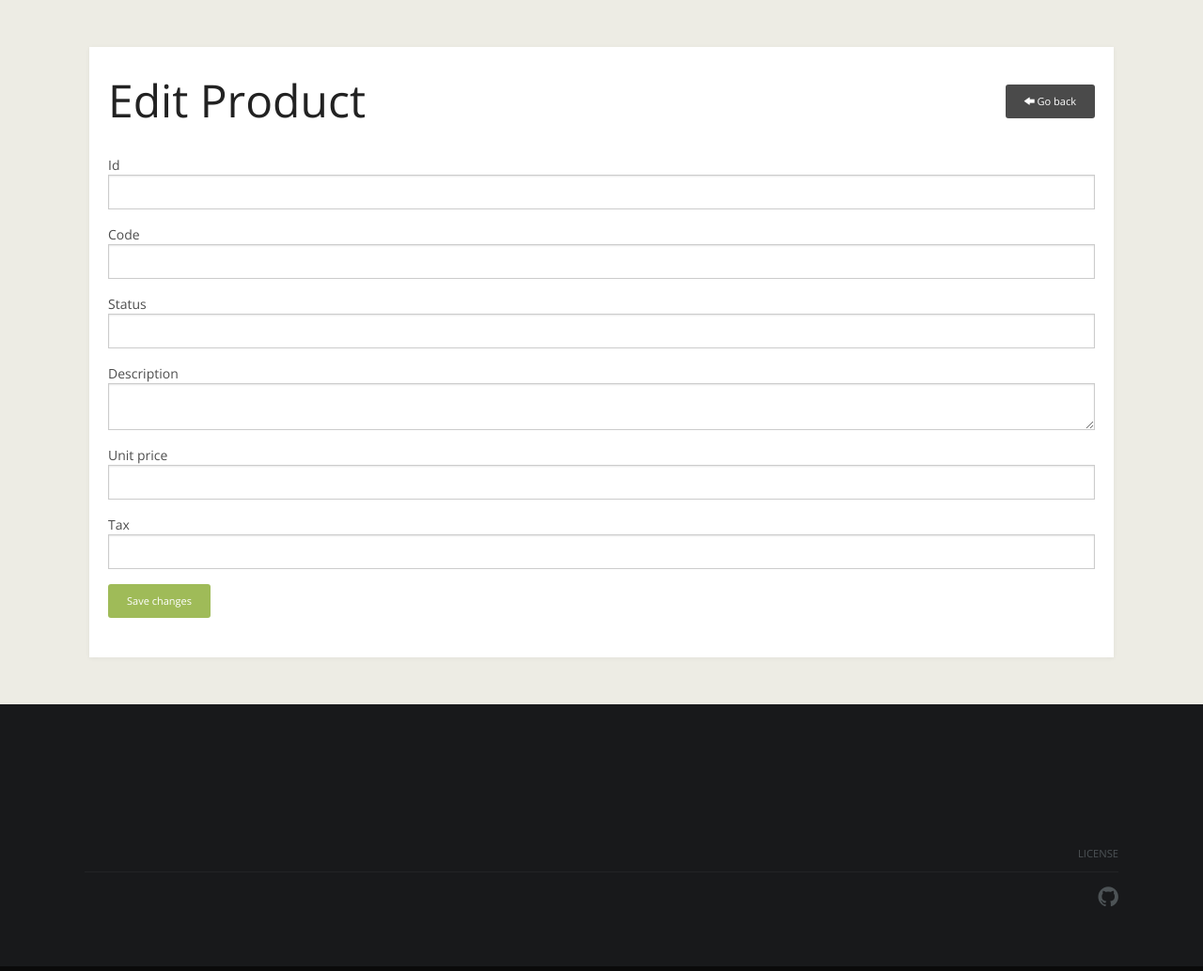
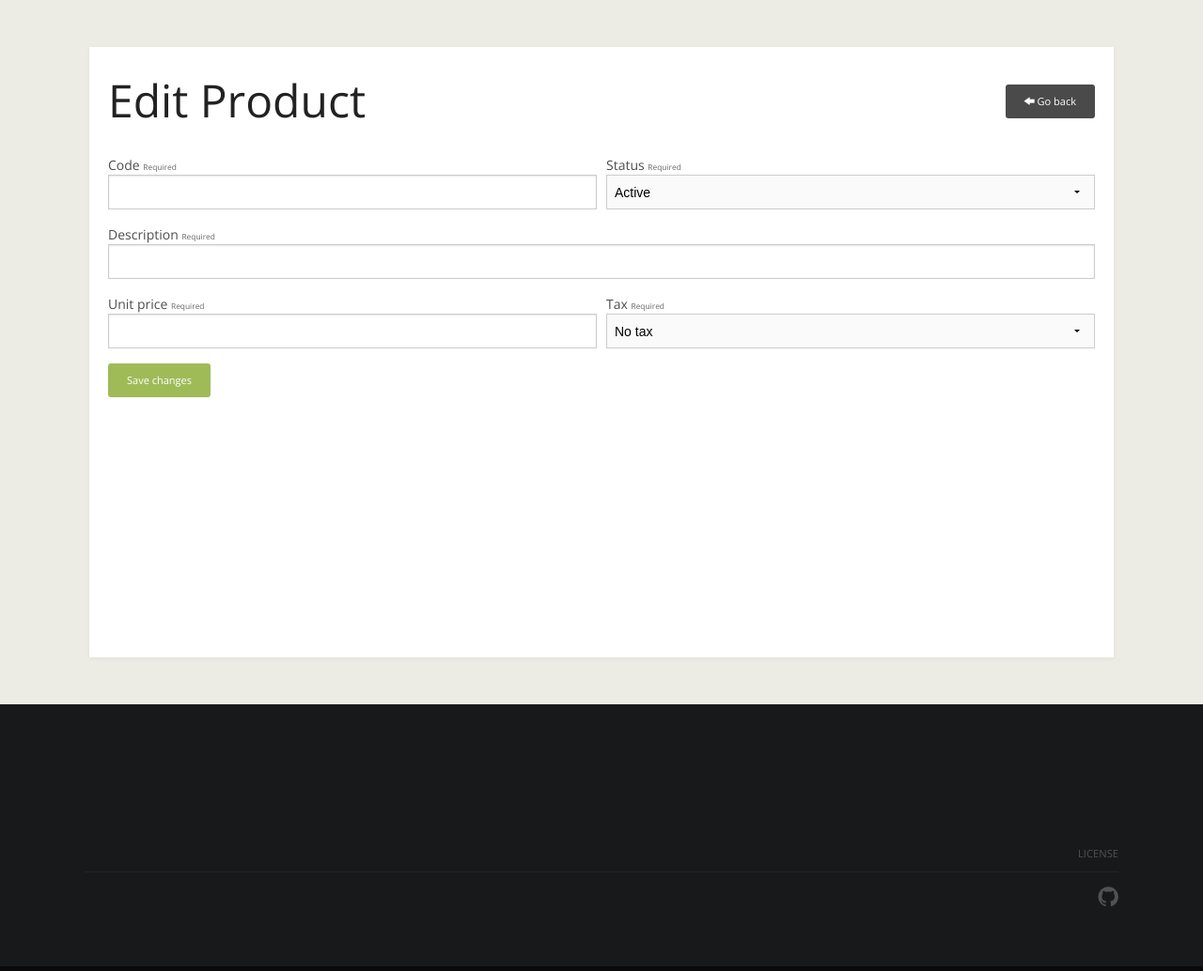
Before and after one commit to darkbox/TimesApp, a CakePHP app: the page made by app/View/Products/edit.ctp in a window 1280 px wide. Shown: the part 60-1094 px from the top of the page at 94% size. Run offline with PHP 8.4 and a stand-in for CakePHP, Linux system fonts and the light colour scheme; the template is opened without the code that fills it, so the values that code supplies are empty; form fields are guessed from the names that the template uses; some libraries are stand-ins or nearby versions.

Commit message:
Editar servicios, impuestos y productos

```diff
--- a/app/View/Products/edit.ctp
+++ b/app/View/Products/edit.ctp
@@ -9,18 +9,54 @@
 			</header>
 			<!-- Contenido -->
 			<div class="products form">
-			<?php echo $this->Form->create('Product'); ?>
-
-				<?php
-					echo $this->Form->input('id');
-					echo $this->Form->input('code');
-					echo $this->Form->input('status');
-					echo $this->Form->input('description');
-					echo $this->Form->input('unit_price');
-					echo $this->Form->input('tax_id');
-				?>
+			<form id="editProductForm" method="post" action="<?php echo Router::url(array('controller' => 'products', 'action' => 'edit', $this->request->data['Product']['id'])); ?>" data-abide>
+				<input type="hidden" name="data[Product][id]" value="<?php echo $this->request->data['Product']['id'] ?>">
+				<div class="row">
+					<div class="medium-6 columns">
+					<label><?php echo __('Code'); ?> <small>required</small>
+						<input type="text" name="data[Product][code]" value="<?php echo $this->request->data['Product']['code'] ?>" required>
+					</label>
+					<small class="error">Code is required.</small>
+					</div>
+					<div class="medium-6 columns">
+					<label><?php echo __('Status'); ?> <small>required</small>
+						<select name="data[Product][status]" data-invalid required>
+							<option value="1" <?php if($this->request->data['Product']['status'] > 0) echo 'selected'; ?> ><?php echo __('Active'); ?></option>
+							<option value="0" <?php if($this->request->data['Product']['status'] < 1) echo 'selected'; ?> ><?php echo __('Inactive'); ?></option>
+						</select>
+					</label>
+					<small class="error">Status is required.</small>
+					</div>
+				</div>
+				<div class="row">
+					<div class="medium-12 columns">
+					<label><?php echo __('Description'); ?> <small>required</small>
+						<input type="text" name="data[Product][description]" value="<?php echo $this->request->data['Product']['description'] ?>" required>
+					</label>
+					<small class="error">Description is required and must be a string.</small>
+					</div>
+				</div>
+				<div class="row">
+					<div class="medium-6 columns">
+					<label><?php echo __('Unit price'); ?> <small>required</small>
+						<input type="number" name="data[Product][unit_price]" value="<?php echo $this->request->data['Product']['unit_price'] ?>" required>
+					</label>
+					<small class="error">Rate is required and must be a number.</small>
+					</div>
+					<div class="medium-6 columns">
+					<label><?php echo __('Tax'); ?> <small>required</small>
+						<select name="data[Product][tax_id]" data-invalid required>
+							<option value=""><?php echo __('No tax') ?></option>
+							<?php foreach ($taxes as $key => $tax): ?>
+							<option value="<?php echo $key ?>" <?php if($this->request->data['Product']['tax_id'] == $key) echo 'selected'; ?> ><?php echo $tax ?></option>
+							<?php endforeach; ?>
+						</select>
+					</label>
+					<small class="error">Tax is required.</small>
+					</div>
+				</div>
 			<input type="submit" class="button tiny radius success" value="<?php echo __('Save changes') ?>" />
-			<?php echo $this->Form->end(); ?>
+			</form>
 			</div>
 			</div>
 		</div>
```
Also changed, not shown: app/View/Services/edit.ctp (+47 -11 lines), app/View/Taxes/edit.ctp (+24 -9 lines), README.md.
